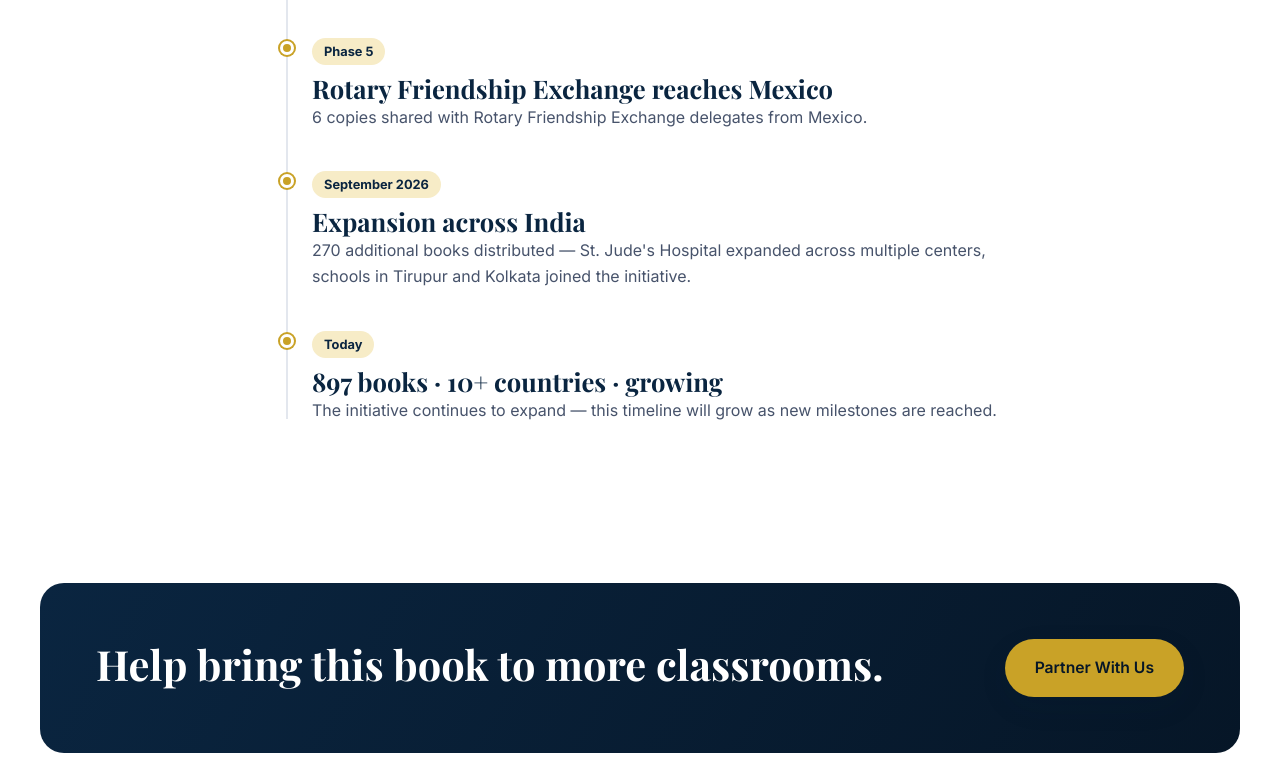
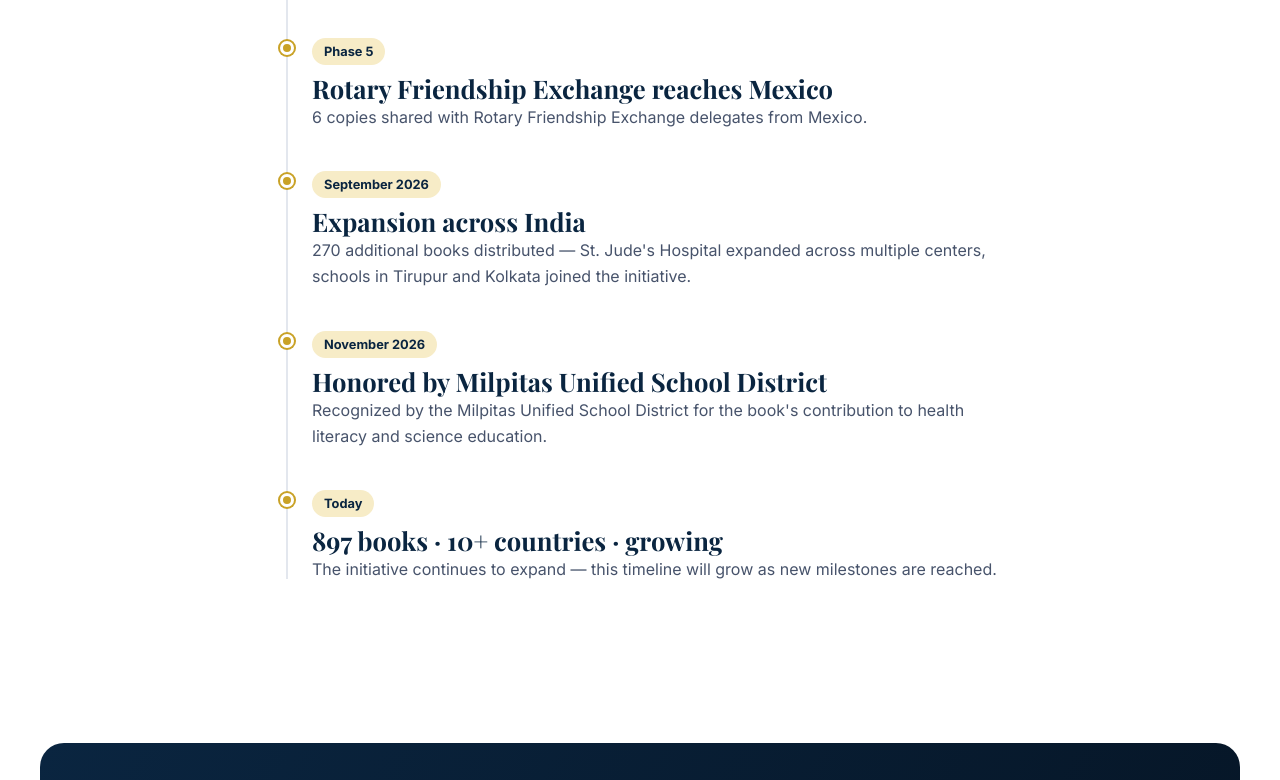
Before and after one commit to wanna-be-doc/wanna-be-doc.github.io, a plain HTML site: page impact.html in a window 1280 px wide. Shown: the part 4444-5224 px from the top of the page. Drawn offline with nearby package versions, Linux system fonts and the light colour scheme.

Commit message:
Add MUSD recognition photo to gallery; add Nov 2026 timeline entry

```diff
--- a/impact.html
+++ b/impact.html
@@ -276,6 +276,11 @@
             <p>270 additional books distributed — St. Jude's Hospital expanded across multiple centers, schools in Tirupur and Kolkata joined the initiative.</p>
           </div>
           <div class="timeline-item">
+            <span class="timeline-year">November 2026</span>
+            <h3>Honored by Milpitas Unified School District</h3>
+            <p>Recognized by the Milpitas Unified School District for the book's contribution to health literacy and science education.</p>
+          </div>
+          <div class="timeline-item">
             <span class="timeline-year">Today</span>
             <h3>897 books &middot; 10+ countries &middot; growing</h3>
             <p>The initiative continues to expand — this timeline will grow as new milestones are reached.</p>
```
Also changed, not shown: gallery.html (+4 -0 lines), 1 other file.
